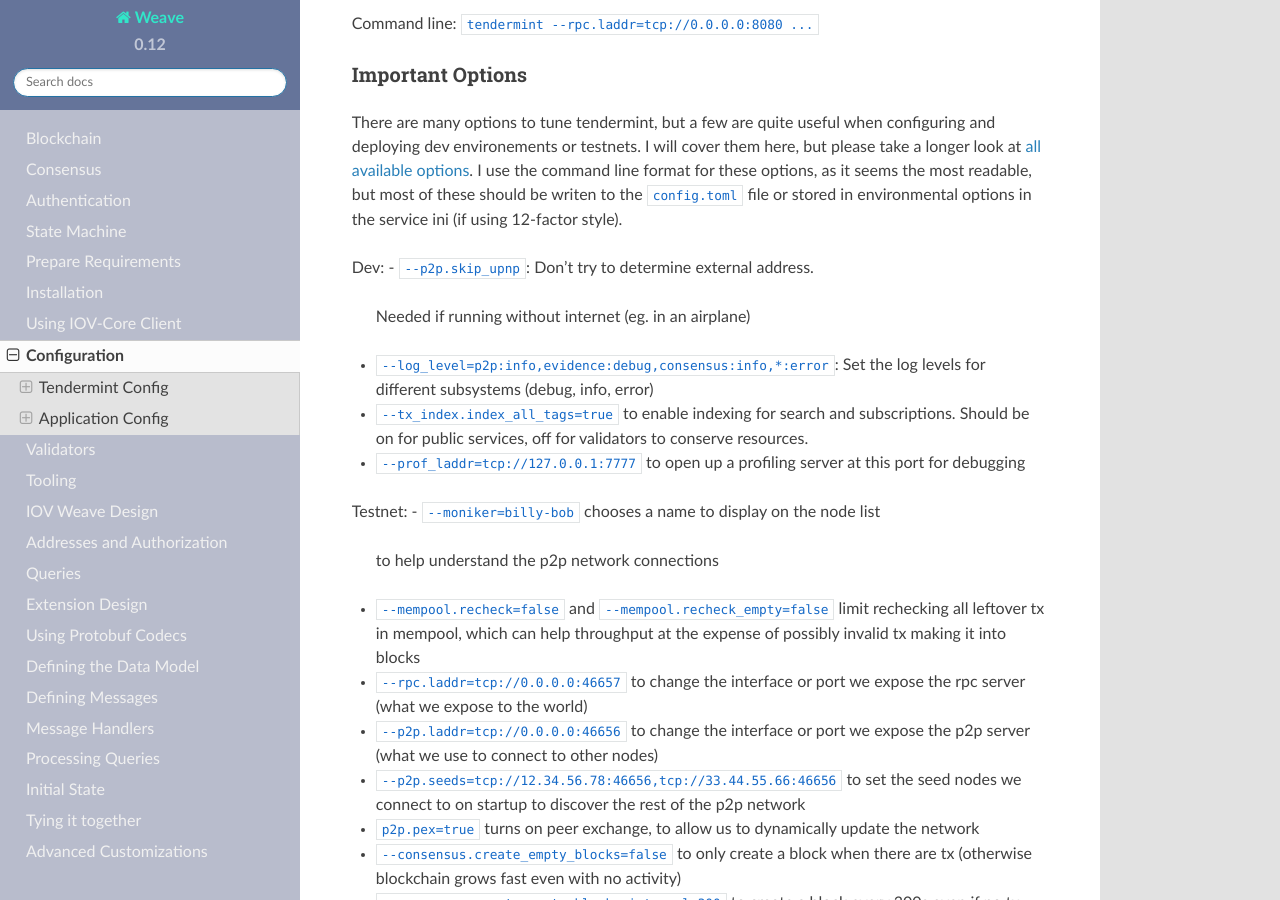
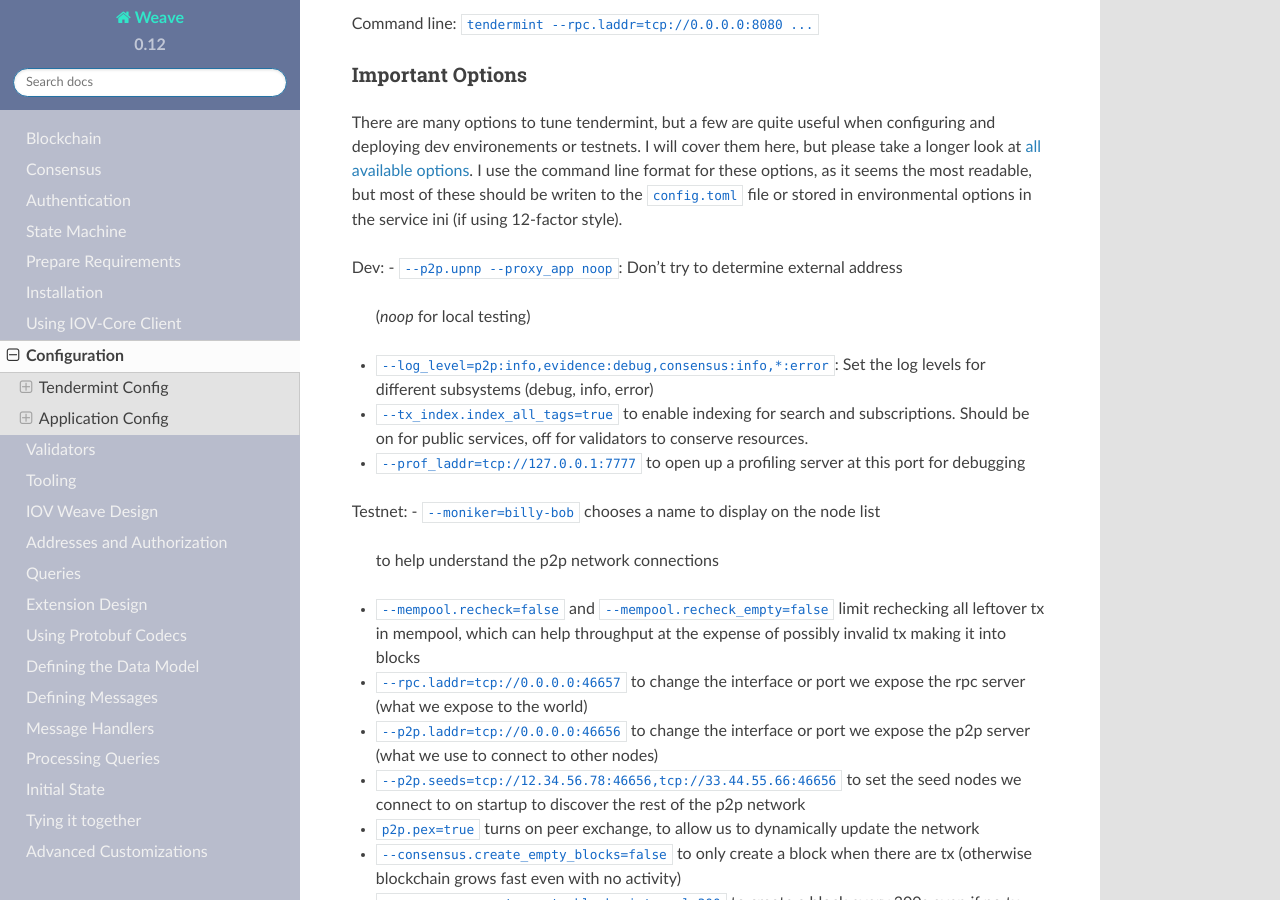
Before and after one commit to iov-one/weave, a Sphinx documentation site: the page built from docs/deployment/configuration.rst, in a window 1280 px wide and 900 px high, scrolled down 1103 px. Built offline with Sphinx 7.4.7 and the Read the Docs theme 2.0.0, drawn with Linux system fonts in a browser that asks for light colours; formulas are drawn with MathJax 3.

Commit message:
docs: update
fix #460

```diff
--- a/docs/deployment/configuration.rst
+++ b/docs/deployment/configuration.rst
@@ -17,7 +17,7 @@
 Tendermint Config
 =================
 
-Tendermint docs provide a `brief introduction <https://tendermint.readthedocs.io/en/master/using-tendermint.html>`__
+Tendermint docs provide a `brief introduction <https://tendermint.com/docs/introduction/>`__
 to the tendermint cli. By default all files are writen to
 the ``~/.tendermint`` directory, unless you override that with
 a different "HOME" directory by providing ``TMHOME=xyz`` or ``tendermint --home=xyz``.
@@ -66,8 +66,8 @@
 environmental options in the service ini (if using 12-factor style).
 
 Dev:
-- ``--p2p.skip_upnp``: Don't try to determine external address.
-  Needed if running without internet (eg. in an airplane)
+- ``--p2p.upnp --proxy_app noop``: Don’t try to determine external address
+  (`noop` for local testing)
 - ``--log_level=p2p:info,evidence:debug,consensus:info,*:error``:
   Set the log levels for different subsystems (debug, info, error)
 - ``--tx_index.index_all_tags=true`` to enable indexing for search
--- a/docs/mycoind/installation.rst
+++ b/docs/mycoind/installation.rst
@@ -114,8 +114,11 @@
 
 .. code:: console
 
-    tendermint node --home ~/.mycoind --p2p.skip_upnp > ~/.mycoind/tendermint.log &
+    tendermint node --home ~/.mycoind --p2p.upnp --proxy_app 'noop'> ~/.mycoind/tendermint.log &
     mycoind start
+
+.. hint: For help and explanations for the tendermint node commands:
+   `tendermint node --help`
 
 After a few seconds this should start seeing "Commit Synced" messages.
 That means the blockchain is working away and producing new blocks,
```
